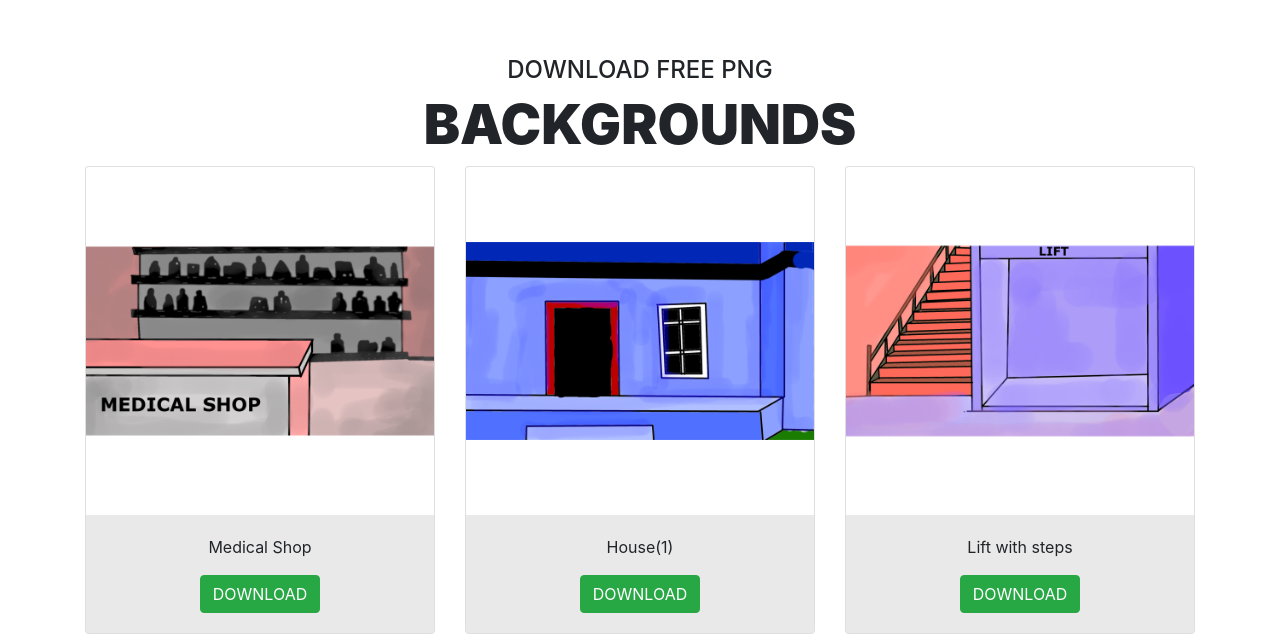
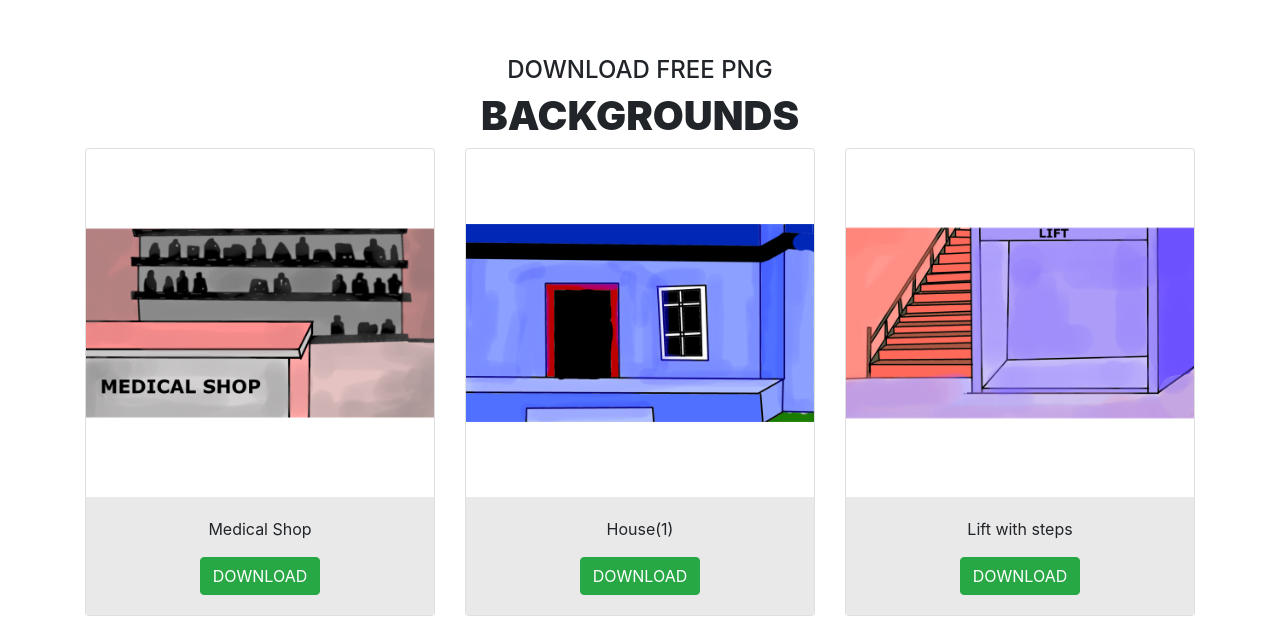
Before and after one commit to Suneeth1733/Cartoon, a plain HTML site: page backsite.html in a window 1280 px wide. Shown: the top 643 px of the page. Drawn offline with Linux system fonts and the light colour scheme.

Commit message:
Update style.css

```diff
--- a/css/style.css
+++ b/css/style.css
@@ -105,7 +105,7 @@ body{
     margin-top: 5%;
 }
 .mainText{
-    font-size: 340%;
+    font-size: 300%%;
     font-weight: 900;
     text-align: center;
 }
```
